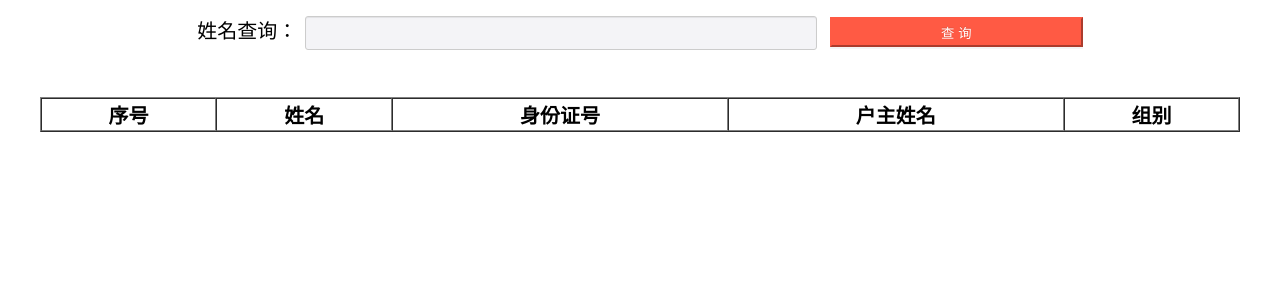
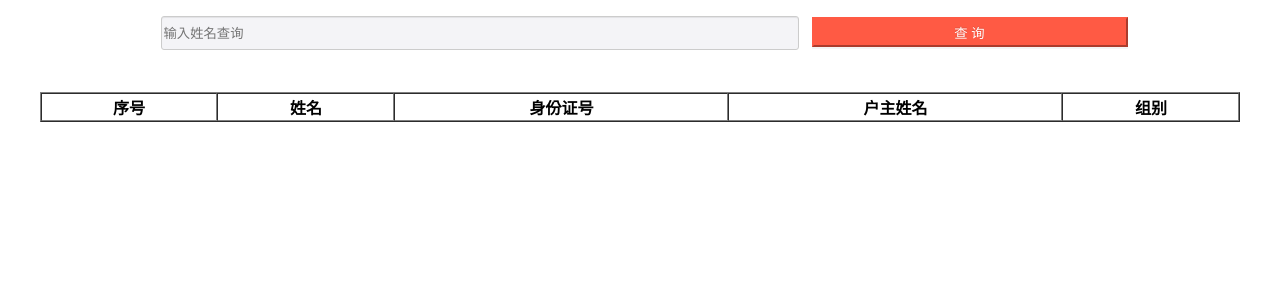
Before and after one commit to 18727060063/dj_study, a Django app: page / in a window 1280 px wide. Shown: the top 300 px of the page. Run offline with Django 3.2, Linux system fonts and the light colour scheme; lists and menus that the app fills with data are empty.

Commit message:
更新查询

```diff
--- a/templates/index.html
+++ b/templates/index.html
@@ -95,7 +95,7 @@
         background-color: rgba(0, 0, 0, .3);
     }
     .tl-price-input{
-        width: 40%;
+        width: 50%;
         border: 1px solid #ccc;
         margin: 8px;
         height: 30px;
@@ -109,7 +109,7 @@
     }
     .ant-btn-red {
         color: #fff;
-        width: 20%;
+        width: 25%;
         height: 30px;
         background-color: #FF5A44;
         border-color: #FF5A44;
@@ -118,13 +118,13 @@
         -webkit-box-shadow: 0 2px 0 rgba(0,0,0,0.040);
         box-shadow: 0 2px 0 rgba(0,0,0,0.040);
     }
-    div{
+    div query_area{
         font-size: 20px;
     }
 </style>
 <body>
-<div id="query_area">姓名查询：<input id="query_by_name" class="tl-price-input"/><button id="query_by_name_btn" class="ant-btn-red" onclick="query()">查  询</button>
-<div id="msg_div" style="visibility: hidden">正在查询中,请等待...</div></div>
+<input id="query_by_name" placeholder="输入姓名查询" class="tl-price-input"/><button id="query_by_name_btn" class="ant-btn-red" onclick="query()">查  询</button>
+<div id="msg_div" style="visibility: hidden">正在查询中,请等待...</div>
 <div class="table-container">
     <table border="1" cellspacing="0" style="margin: auto; margin-top: 10px;width: 95%">
         <thead>
```
